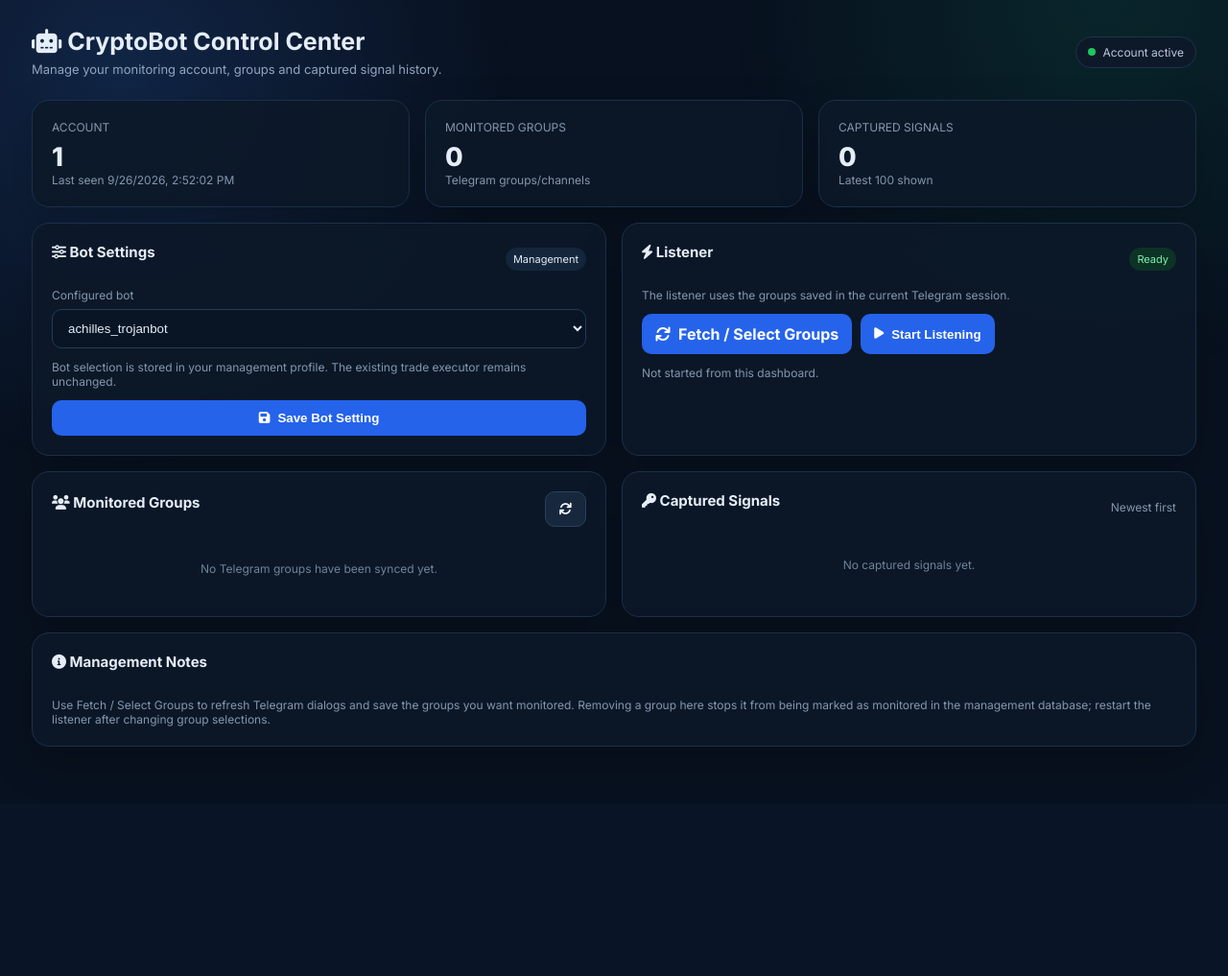
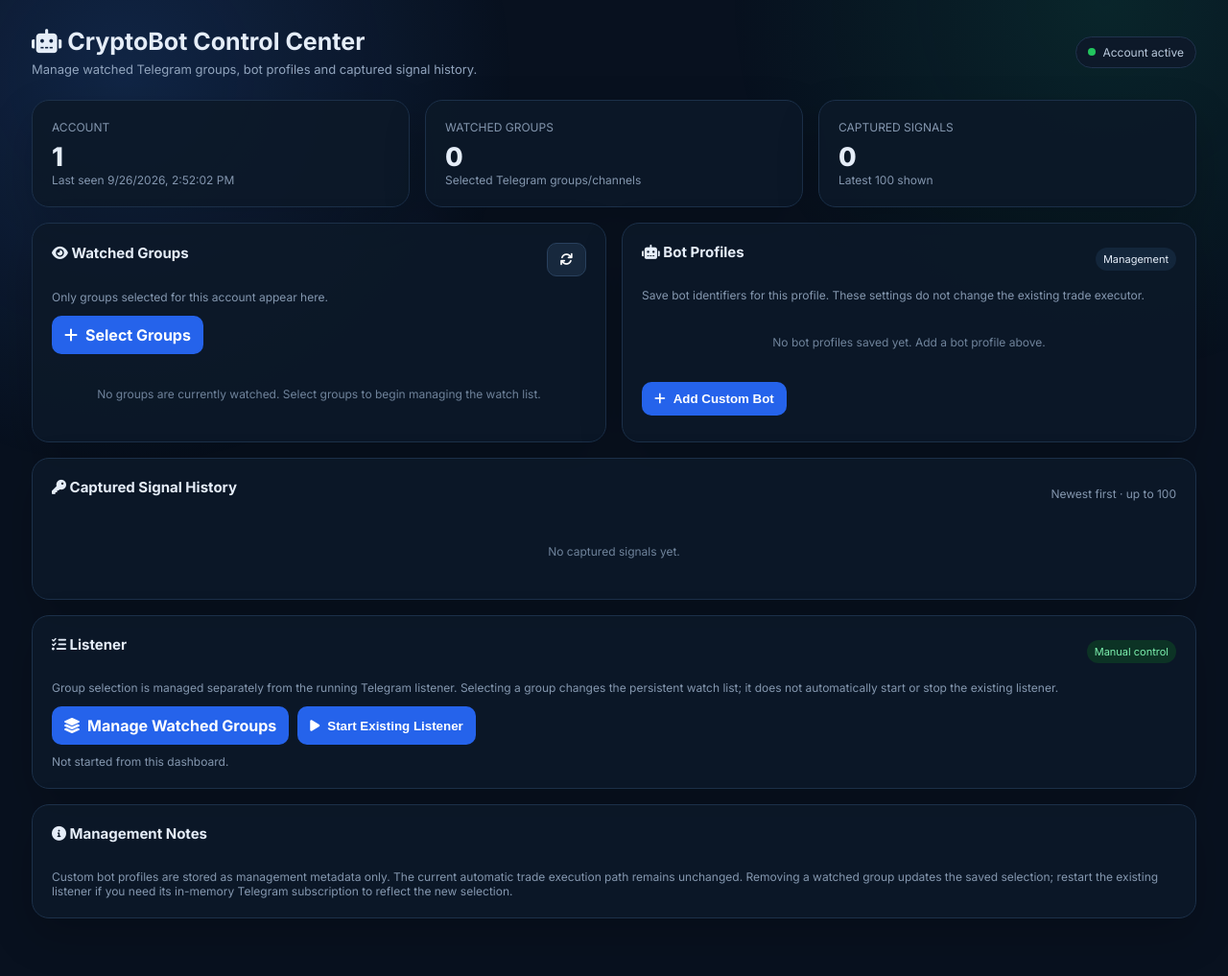
Before and after one commit to nebulyn05/CryptoBot, a Flask app: page /dashboard in a window 1280 px wide. Shown: the whole page at 96% size. Before the commit the page ends 786 px from the top, so only its background shows below. Run offline with Flask 3, Linux system fonts and the light colour scheme; the visitor is signed in with stand-in values (Sample User, id 1); tables that the repository leaves empty hold one stand-in row (values such as "Sample post"); parts of the project's set-up code (start-up, migrations or seed data) failed here and were passed over; some libraries are stand-ins or nearby versions.

Commit message:
Complete user management dashboard UX

```diff
--- a/templates/dashboard.html
+++ b/templates/dashboard.html
@@ -2,95 +2,119 @@
 <html lang="en">
 <head>
 <meta charset="UTF-8">
-<meta name="viewport" content="width=device-width, initial-scale=1.0">
+<meta name="viewport" content="width=device-width,initial-scale=1">
 <title>CryptoBot | Control Center</title>
 <link href="https://fonts.googleapis.com/css2?family=Inter:wght@400;500;600;700;800&display=swap" rel="stylesheet">
 <link rel="stylesheet" href="https://cdnjs.cloudflare.com/ajax/libs/font-awesome/6.0.0-beta3/css/all.min.css">
 <style>
 *{box-sizing:border-box}body{margin:0;font-family:Inter,sans-serif;background:#08111f;color:#e5edf8;min-height:100vh}
 body:before{content:"";position:fixed;inset:0;background:radial-gradient(circle at 10% 10%,rgba(59,130,246,.18),transparent 30%),radial-gradient(circle at 90% 0%,rgba(16,185,129,.12),transparent 28%);pointer-events:none}
-.shell{max-width:1250px;margin:auto;padding:28px 18px 60px;position:relative}
-.top{display:flex;justify-content:space-between;align-items:center;gap:20px;margin-bottom:24px}.brand h1{margin:0;font-size:25px}.brand p{margin:6px 0 0;color:#91a4bd;font-size:13px}
-.badge{display:inline-flex;align-items:center;gap:7px;padding:8px 12px;border:1px solid #20334d;border-radius:999px;background:#0d1929;font-size:12px;color:#b9c9dc}
-.dot{width:8px;height:8px;border-radius:50%;background:#22c55e}
-.grid{display:grid;grid-template-columns:repeat(12,1fr);gap:16px}.card{background:rgba(13,25,41,.9);border:1px solid #1c3049;border-radius:18px;padding:20px;box-shadow:0 18px 45px rgba(0,0,0,.2)}.span-4{grid-column:span 4}.span-6{grid-column:span 6}.span-8{grid-column:span 8}.span-12{grid-column:span 12}
-.card h2{font-size:15px;margin:0 0 14px}.muted{color:#8497af;font-size:12px}.stat{font-size:27px;font-weight:800;margin-top:7px}
-.row{display:flex;justify-content:space-between;align-items:center;gap:12px}.stack{display:flex;flex-direction:column;gap:12px}
-select,input{width:100%;background:#091525;border:1px solid #243b56;color:#e5edf8;padding:11px 12px;border-radius:10px;outline:none}button,.linkbtn{border:0;border-radius:10px;padding:11px 14px;background:#2563eb;color:white;font-weight:700;cursor:pointer;text-decoration:none;display:inline-flex;align-items:center;justify-content:center;gap:8px}button.secondary{background:#17283d;border:1px solid #29415e}button.danger{background:#7f1d1d}button:disabled{opacity:.55;cursor:not-allowed}
-.actions{display:flex;gap:9px;flex-wrap:wrap}.section-title{display:flex;justify-content:space-between;align-items:center;margin-bottom:14px}
-.list{display:flex;flex-direction:column;gap:9px;max-height:330px;overflow:auto}.item{padding:12px;border:1px solid #1e334d;background:#0a1727;border-radius:12px}.item .name{font-weight:700;font-size:13px}.item small{color:#7890aa;display:block;margin-top:4px}
-.switch{display:flex;align-items:center;gap:9px;color:#b8c7d8;font-size:12px}.switch input{width:auto}
-.table-wrap{overflow:auto}table{width:100%;border-collapse:collapse;font-size:12px}th,td{text-align:left;padding:11px;border-bottom:1px solid #1b2d43;white-space:nowrap}th{color:#8196ae;font-weight:600}td{color:#c8d5e5}.pill{padding:5px 8px;border-radius:999px;background:#13263b;font-size:11px}.pill.on{background:#0c3325;color:#7cf0ae}.pill.off{background:#32171b;color:#fca5a5}
-.signal{display:flex;justify-content:space-between;gap:14px}.token{font-weight:800}.ca{font-family:monospace;font-size:11px;color:#7f9ab7;word-break:break-all}.empty{padding:22px;text-align:center;color:#6f839b;font-size:12px}.toast{position:fixed;right:18px;bottom:18px;background:#0b1726;border:1px solid #29415e;border-radius:12px;padding:12px 15px;opacity:0;transform:translateY(10px);transition:.2s;z-index:10}.toast.show{opacity:1;transform:none}.admin{margin-left:auto}
-@media(max-width:900px){.span-4,.span-6,.span-8{grid-column:span 12}}@media(max-width:600px){.top{align-items:flex-start;flex-direction:column}.admin{margin:0}.shell{padding:20px 12px}.card{padding:16px}}
+.shell{max-width:1250px;margin:auto;padding:28px 18px 60px;position:relative}.top{display:flex;justify-content:space-between;align-items:center;gap:20px;margin-bottom:24px}
+.brand h1{margin:0;font-size:25px}.brand p{margin:6px 0 0;color:#91a4bd;font-size:13px}.badge{display:inline-flex;align-items:center;gap:7px;padding:8px 12px;border:1px solid #20334d;border-radius:999px;background:#0d1929;font-size:12px;color:#b9c9dc}.dot{width:8px;height:8px;border-radius:50%;background:#22c55e}
+.grid{display:grid;grid-template-columns:repeat(12,1fr);gap:16px}.card{background:rgba(13,25,41,.9);border:1px solid #1c3049;border-radius:18px;padding:20px;box-shadow:0 18px 45px rgba(0,0,0,.2)}
+.span-4{grid-column:span 4}.span-6{grid-column:span 6}.span-8{grid-column:span 8}.span-12{grid-column:span 12}.card h2{font-size:15px;margin:0 0 14px}.muted{color:#8497af;font-size:12px}.stat{font-size:27px;font-weight:800;margin-top:7px}
+.row{display:flex;justify-content:space-between;align-items:center;gap:12px}.stack{display:flex;flex-direction:column;gap:12px}.section-title{display:flex;justify-content:space-between;align-items:center;margin-bottom:14px}
+select,input{width:100%;background:#091525;border:1px solid #243b56;color:#e5edf8;padding:11px 12px;border-radius:10px;outline:none}
+button,.linkbtn{border:0;border-radius:10px;padding:10px 13px;background:#2563eb;color:white;font-weight:700;cursor:pointer;text-decoration:none;display:inline-flex;align-items:center;justify-content:center;gap:8px}
+button.secondary{background:#17283d;border:1px solid #29415e}button.danger{background:#7f1d1d}button:disabled{opacity:.55;cursor:not-allowed}.actions{display:flex;gap:9px;flex-wrap:wrap}
+.list{display:flex;flex-direction:column;gap:9px;max-height:360px;overflow:auto}.item{padding:12px;border:1px solid #1e334d;background:#0a1727;border-radius:12px}.item .name{font-weight:700;font-size:13px}.item small{color:#7890aa;display:block;margin-top:4px}
+.pill{padding:5px 8px;border-radius:999px;background:#13263b;font-size:11px}.pill.on{background:#0c3325;color:#7cf0ae}.pill.off{background:#32171b;color:#fca5a5}.empty{padding:22px;text-align:center;color:#6f839b;font-size:12px}
+.bot{display:grid;grid-template-columns:1fr auto;gap:10px;align-items:center}.bot-meta{min-width:0}.bot-title{font-weight:700;font-size:13px}.bot-id{font-family:monospace;color:#7f9ab7;font-size:11px;margin-top:4px}.signal-head{display:flex;justify-content:space-between;gap:12px}.token{font-weight:800}.ca{font-family:monospace;font-size:11px;color:#7f9ab7;word-break:break-all}.details{margin-top:10px;padding-top:10px;border-top:1px solid #1b2d43;display:none}.details.open{display:block}.code{white-space:pre-wrap;word-break:break-word;color:#a9bad0;font-size:11px;line-height:1.5;background:#07111e;padding:10px;border-radius:9px;margin-top:7px}
+.modal{position:fixed;inset:0;background:rgba(0,0,0,.65);display:none;align-items:center;justify-content:center;padding:18px;z-index:20}.modal.show{display:flex}.modal-card{width:min(520px,100%);background:#0c1828;border:1px solid #29415e;border-radius:18px;padding:20px}.modal-actions{display:flex;justify-content:flex-end;gap:9px;margin-top:16px}.toast{position:fixed;right:18px;bottom:18px;background:#0b1726;border:1px solid #29415e;border-radius:12px;padding:12px 15px;opacity:0;transform:translateY(10px);transition:.2s;z-index:30}.toast.show{opacity:1;transform:none}
+@media(max-width:900px){.span-4,.span-6,.span-8{grid-column:span 12}}@media(max-width:600px){.top{align-items:flex-start;flex-direction:column}.shell{padding:20px 12px}.card{padding:16px}.bot{grid-template-columns:1fr}}
 </style>
 </head>
 <body>
 <div class="shell">
 <header class="top">
-<div class="brand"><h1><i class="fas fa-robot"></i> CryptoBot Control Center</h1><p>Manage your monitoring account, groups and captured signal history.</p></div>
+<div class="brand"><h1><i class="fas fa-robot"></i> CryptoBot Control Center</h1><p>Manage watched Telegram groups, bot profiles and captured signal history.</p></div>
 <div class="badge"><span class="dot"></span><span id="accountStatus">Account active</span></div>
 </header>
-
 <div class="grid">
 <div class="card span-4"><div class="muted">ACCOUNT</div><div class="stat" id="phone">—</div><div class="muted" id="lastSeen">—</div></div>
-<div class="card span-4"><div class="muted">MONITORED GROUPS</div><div class="stat" id="groupCount">0</div><div class="muted">Telegram groups/channels</div></div>
+<div class="card span-4"><div class="muted">WATCHED GROUPS</div><div class="stat" id="groupCount">0</div><div class="muted">Selected Telegram groups/channels</div></div>
 <div class="card span-4"><div class="muted">CAPTURED SIGNALS</div><div class="stat" id="signalCount">0</div><div class="muted">Latest 100 shown</div></div>
 
 <div class="card span-6">
-<div class="section-title"><h2><i class="fas fa-sliders-h"></i> Bot Settings</h2><span class="pill">Management</span></div>
-<div class="stack">
-<div><div class="muted" style="margin-bottom:7px">Configured bot</div><select id="botSelect"></select></div>
-<div class="muted">Bot selection is stored in your management profile. The existing trade executor remains unchanged.</div>
-<button onclick="saveBot()"><i class="fas fa-save"></i> Save Bot Setting</button>
-</div>
-</div>
-
-<div class="card span-6">
-<div class="section-title"><h2><i class="fas fa-bolt"></i> Listener</h2><span class="pill on">Ready</span></div>
-<p class="muted">The listener uses the groups saved in the current Telegram session.</p>
-<div class="actions">
-<a class="linkbtn" href="{{ url_for('fetch_groups') }}"><i class="fas fa-sync"></i> Fetch / Select Groups</a>
-<button id="listenBtn" onclick="startListening()"><i class="fas fa-play"></i> Start Listening</button>
-</div>
-<div id="listenStatus" class="muted" style="margin-top:12px">Not started from this dashboard.</div>
-</div>
-
-<div class="card span-6">
-<div class="section-title"><h2><i class="fas fa-users"></i> Monitored Groups</h2><button class="secondary" onclick="refresh()"><i class="fas fa-refresh"></i></button></div>
+<div class="section-title"><h2><i class="fas fa-eye"></i> Watched Groups</h2><button class="secondary" onclick="refresh()"><i class="fas fa-refresh"></i></button></div>
+<p class="muted">Only groups selected for this account appear here.</p>
+<div class="actions" style="margin-bottom:12px"><a class="linkbtn" href="{{ url_for('fetch_groups') }}"><i class="fas fa-plus"></i> Select Groups</a></div>
 <div id="groups" class="list"></div>
 </div>
 
 <div class="card span-6">
-<div class="section-title"><h2><i class="fas fa-key"></i> Captured Signals</h2><span class="muted">Newest first</span></div>
+<div class="section-title"><h2><i class="fas fa-robot"></i> Bot Profiles</h2><span class="pill">Management</span></div>
+<p class="muted">Save bot identifiers for this profile. These settings do not change the existing trade executor.</p>
+<div id="bots" class="list"></div>
+<div class="actions" style="margin-top:12px"><button onclick="openBotModal()"><i class="fas fa-plus"></i> Add Custom Bot</button></div>
+</div>
+
+<div class="card span-12">
+<div class="section-title"><h2><i class="fas fa-key"></i> Captured Signal History</h2><span class="muted">Newest first · up to 100</span></div>
 <div id="signals" class="list"></div>
 </div>
 
 <div class="card span-12">
-<div class="section-title"><h2><i class="fas fa-info-circle"></i> Management Notes</h2></div>
-<div class="muted">Use Fetch / Select Groups to refresh Telegram dialogs and save the groups you want monitored. Removing a group here stops it from being marked as monitored in the management database; restart the listener after changing group selections.</div>
+<div class="section-title"><h2><i class="fas fa-list-check"></i> Listener</h2><span class="pill on">Manual control</span></div>
+<div class="muted">Group selection is managed separately from the running Telegram listener. Selecting a group changes the persistent watch list; it does not automatically start or stop the existing listener.</div>
+<div class="actions" style="margin-top:12px">
+<a class="linkbtn" href="{{ url_for('fetch_groups') }}"><i class="fas fa-layer-group"></i> Manage Watched Groups</a>
+<button id="listenBtn" onclick="startListening()"><i class="fas fa-play"></i> Start Existing Listener</button>
+</div>
+<div id="listenStatus" class="muted" style="margin-top:10px">Not started from this dashboard.</div>
+</div>
+
+<div class="card span-12"><div class="section-title"><h2><i class="fas fa-info-circle"></i> Management Notes</h2></div>
+<div class="muted">Custom bot profiles are stored as management metadata only. The current automatic trade execution path remains unchanged. Removing a watched group updates the saved selection; restart the existing listener if you need its in-memory Telegram subscription to reflect the new selection.</div>
 </div>
 </div>
 </div>
+
+<div id="botModal" class="modal">
+<div class="modal-card">
+<h2 id="modalTitle">Add Custom Bot</h2>
+<p class="muted" style="margin:7px 0 16px">Enter the Telegram bot username without or with @.</p>
+<input id="botUsername" placeholder="example_bot">
+<div style="height:10px"></div><input id="botLabel" placeholder="Display label (optional)">
+<div class="modal-actions"><button class="secondary" onclick="closeBotModal()">Cancel</button><button onclick="saveBotProfile()"><i class="fas fa-save"></i> Save</button></div>
+</div></div>
 <div id="toast" class="toast"></div>
 <script>
 let state={{ management|tojson if management else 'null' }};
+let editingBotId=null;
 function esc(v){const d=document.createElement('div');d.textContent=v??'';return d.innerHTML}
 function toast(msg){const t=document.getElementById('toast');t.textContent=msg;t.classList.add('show');setTimeout(()=>t.classList.remove('show'),2800)}
+function watched(){return (state?.groups||[]).filter(g=>g.monitored)}
 function render(){
-if(!state){return}
-const u=state.user||{};document.getElementById('phone').textContent=u.phone||'—';document.getElementById('lastSeen').textContent=u.last_seen?'Last seen '+new Date(u.last_seen).toLocaleString():'No activity';
-document.getElementById('accountStatus').textContent=u.active?'Account active':'Account inactive';
-const groups=state.groups||[], signals=state.signals||[];document.getElementById('groupCount').textContent=groups.filter(g=>g.monitored).length;document.getElementById('signalCount').textContent=signals.length;
-const bots=state.available_bots||['achilles_trojanbot'], sel=document.getElementById('botSelect');sel.innerHTML=bots.map(b=>'<option value="'+esc(b)+'">'+esc(b)+'</option>').join('');sel.value=u.bot_username||bots[0];
-document.getElementById('groups').innerHTML=groups.length?groups.map(g=>'<div class="item"><div class="row"><div><div class="name">'+esc(g.name)+'</div><small>ID: '+esc(g.chat_id)+'</small></div><button class="'+(g.monitored?'danger':'')+'" onclick="toggleGroup(\''+encodeURIComponent(g.chat_id)+'\','+(!g.monitored)+')">'+(g.monitored?'Remove':'Monitor')+'</button></div></div>').join(''):'<div class="empty">No Telegram groups have been synced yet.</div>';
-document.getElementById('signals').innerHTML=signals.length?signals.map(s=>'<div class="item"><div class="signal"><div><div class="token">'+esc(s.token)+'</div><div class="ca">'+esc(s.contract_address)+'</div><small>'+esc(s.source_chat_name||s.source_chat_id||'Unknown source')+'</small></div><div class="muted">'+new Date(s.captured_at).toLocaleString()+'</div></div></div>').join(''):'<div class="empty">No captured signals yet.</div>';
+ if(!state)return;
+ const u=state.user||{}, groups=watched(), signals=state.signals||[], bots=state.bots||[];
+ document.getElementById('phone').textContent=u.phone||'—';
+ document.getElementById('lastSeen').textContent=u.last_seen?'Last seen '+new Date(u.last_seen).toLocaleString():'No activity';
+ document.getElementById('accountStatus').textContent=u.active?'Account active':'Account inactive';
+ document.getElementById('groupCount').textContent=groups.length; document.getElementById('signalCount').textContent=signals.length;
+ document.getElementById('groups').innerHTML=groups.length?groups.map(g=>'<div class="item"><div class="row"><div><div class="name">'+esc(g.name)+'</div><small>ID: '+esc(g.chat_id)+'</small></div><button class="danger" onclick="removeGroup(\''+encodeURIComponent(g.chat_id)+'\')"><i class="fas fa-eye-slash"></i> Remove</button></div></div>').join(''):'<div class="empty">No groups are currently watched. Select groups to begin managing the watch list.</div>';
+ document.getElementById('bots').innerHTML=bots.length?bots.map(b=>'<div class="item"><div class="bot"><div class="bot-meta"><div class="bot-title">'+esc(b.label||b.bot_username)+' '+(b.selected?'<span class="pill on">Selected</span>':'')+(b.enabled?'':' <span class="pill off">Disabled</span>')+'</div><div class="bot-id">@'+esc(b.bot_username)+'</div></div><div class="actions">'+(b.selected?'':'<button onclick="selectBot('+b.id+')"><i class="fas fa-check"></i> Select</button>')+'<button class="secondary" onclick="editBot('+b.id+',\''+encodeURIComponent(b.bot_username)+'\',\''+encodeURIComponent(b.label||'')+'\')"><i class="fas fa-pen"></i></button><button class="danger" onclick="deleteBot('+b.id+')"><i class="fas fa-trash"></i></button></div></div></div>').join(''):'<div class="empty">No bot profiles saved yet. Add a bot profile above.</div>';
+ document.getElementById('signals').innerHTML=signals.length?signals.map(s=>'<div class="item"><div class="signal-head"><div><div class="token">'+esc(s.token)+'</div><div class="ca">'+esc(s.contract_address)+'</div><small>'+esc(s.source_chat_name||s.source_chat_id||'Unknown source')+'</small></div><div class="muted">'+new Date(s.captured_at).toLocaleString()+'</div></div><div class="actions" style="margin-top:9px"><button class="secondary" onclick="toggleDetails('+s.id+')"><i class="fas fa-eye"></i> Details</button>'+(s.link?'<a class="linkbtn" target="_blank" rel="noopener" href="'+esc(s.link)+'"><i class="fas fa-external-link-alt"></i> Open Link</a>':'')+'</div><div id="signal-'+s.id+'" class="details"><div><b>Contract address</b><div class="ca">'+esc(s.contract_address||'—')+'</div></div><div style="margin-top:8px"><b>Raw message</b><div class="code">'+esc(s.raw_message||'No raw message stored')+'</div></div></div></div>').join(''):'<div class="empty">No captured signals yet.</div>';
 }
+function toggleDetails(id){const e=document.getElementById('signal-'+id);if(e)e.classList.toggle('open')}
 async function refresh(){try{const r=await fetch('{{ url_for("management_me") }}');const d=await r.json();if(!r.ok)throw new Error(d.error);state=d;render()}catch(e){toast(e.message||'Refresh failed')}}
-async function saveBot(){try{const r=await fetch('{{ url_for("management_bot") }}',{method:'POST',headers:{'Content-Type':'application/json'},body:JSON.stringify({bot_username:document.getElementById('botSelect').value})});const d=await r.json();if(!r.ok)throw new Error(d.error);state=d;render();toast('Bot setting saved')}catch(e){toast(e.message||'Could not save bot')}}
-async function toggleGroup(id,monitored){try{const r=await fetch('{{ url_for("management_groups") }}',{method:'POST',headers:{'Content-Type':'application/json'},body:JSON.stringify({chat_id:decodeURIComponent(id),monitored})});const d=await r.json();if(!r.ok)throw new Error(d.error);state=d;render();toast(monitored?'Group added to monitoring':'Group removed from monitoring')}catch(e){toast(e.message||'Could not update group')}}
-async function startListening(){const b=document.getElementById('listenBtn');b.disabled=true;try{const r=await fetch('{{ url_for("listen") }}',{method:'POST'});const d=await r.json();if(!r.ok)throw new Error(d.error||d.status);document.getElementById('listenStatus').textContent=d.status||'Listening started';toast('Listener started')}catch(e){toast(e.message||'Could not start listener')}finally{b.disabled=false}}
+async function removeGroup(id){try{const r=await fetch('{{ url_for("management_group_delete",chat_id="__ID__") }}'.replace('__ID__',decodeURIComponent(id)),{method:'DELETE'});const d=await r.json();if(!r.ok)throw new Error(d.error);state=d;render();toast('Group removed from watch list')}catch(e){toast(e.message||'Could not remove group')}}
+async function selectBot(id){const b=(state.bots||[]).find(x=>x.id===id);if(!b)return;try{const r=await fetch('{{ url_for("management_bot") }}',{method:'POST',headers:{'Content-Type':'application/json'},body:JSON.stringify({bot_username:b.bot_username})});const d=await r.json();if(!r.ok)throw new Error(d.error);state=d;render();toast('Selected bot updated')}catch(e){toast(e.message||'Could not select bot')}}
+function openBotModal(id=null){editingBotId=id;document.getElementById('modalTitle').textContent=id?'Edit Bot':'Add Custom Bot';document.getElementById('botUsername').value='';document.getElementById('botLabel').value='';document.getElementById('botModal').classList.add('show')}
+function editBot(id,u,l){editingBotId=id;document.getElementById('modalTitle').textContent='Edit Bot';document.getElementById('botUsername').value=decodeURIComponent(u);document.getElementById('botUsername').disabled=true;document.getElementById('botLabel').value=decodeURIComponent(l);document.getElementById('botModal').classList.add('show')}
+function closeBotModal(){document.getElementById('botModal').classList.remove('show');document.getElementById('botUsername').disabled=false;editingBotId=null}
+async function saveBotProfile(){
+ const username=document.getElementById('botUsername').value.trim(), label=document.getElementById('botLabel').value.trim();
+ if(!username){toast('Bot username is required');return}
+ try{
+  const url=editingBotId?'{{ url_for("management_bots_update",bot_id=0) }}'.replace('/0','/'+editingBotId):'{{ url_for("management_bots_add") }}';
+  const opts={method:editingBotId?'PATCH':'POST',headers:{'Content-Type':'application/json'},body:JSON.stringify(editingBotId?{label}:{bot_username:username,label})};
+  const r=await fetch(url,opts),d=await r.json();if(!r.ok)throw new Error(d.error);
+  state=d;closeBotModal();render();toast(editingBotId?'Bot updated':'Bot added');
+ }catch(e){toast(e.message||'Could not save bot')}
+}
+async function deleteBot(id){if(!confirm('Delete this bot profile?'))return;try{const r=await fetch('{{ url_for("management_bots_delete",bot_id=0) }}'.replace('/0','/'+id),{method:'DELETE'});const d=await r.json();if(!r.ok)throw new Error(d.error);state=d;render();toast('Bot profile deleted')}catch(e){toast(e.message||'Could not delete bot')}}
+async function startListening(){const b=document.getElementById('listenBtn');b.disabled=true;try{const r=await fetch('{{ url_for("listen") }}',{method:'POST'});const d=await r.json();if(!r.ok)throw new Error(d.error||d.status);document.getElementById('listenStatus').textContent=d.status||'Listener started';toast('Listener started')}catch(e){toast(e.message||'Could not start listener')}finally{b.disabled=false}}
 render();
 </script>
-</body>
-</html>
+</body></html>
```
